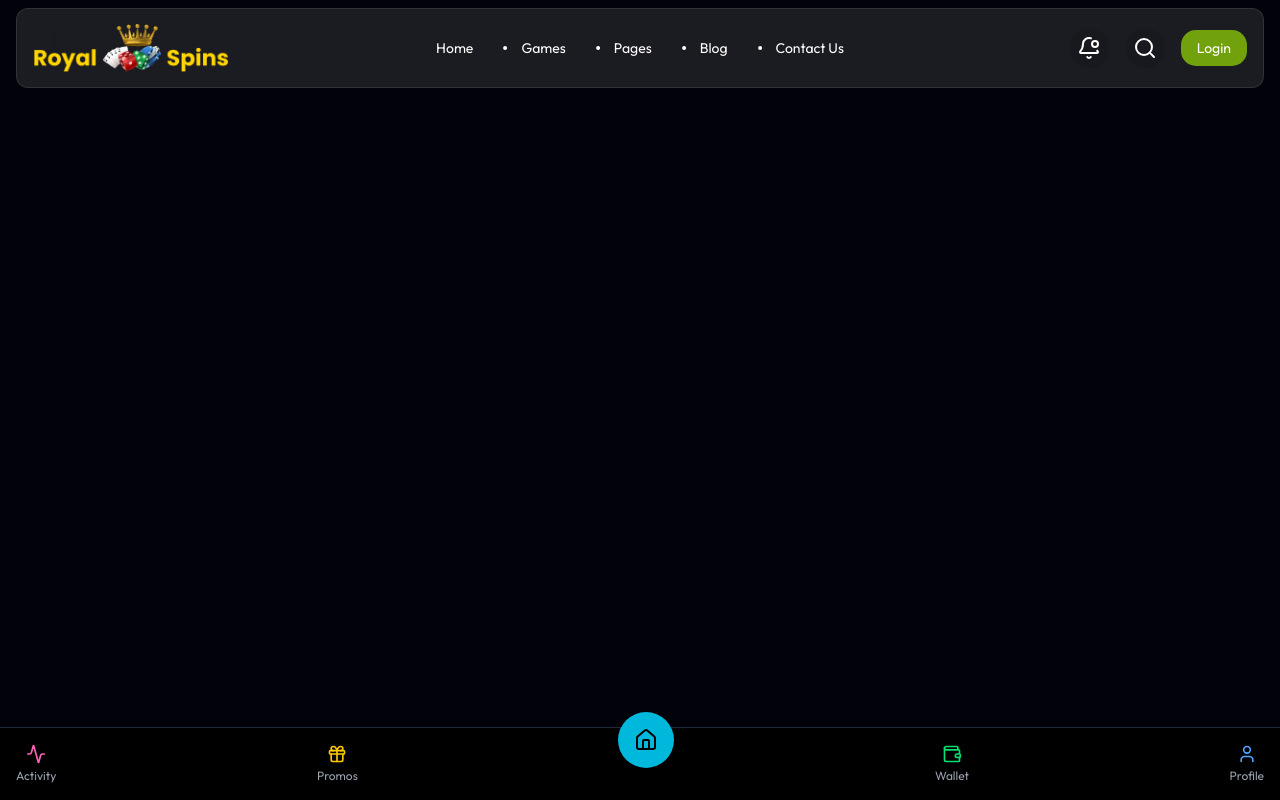
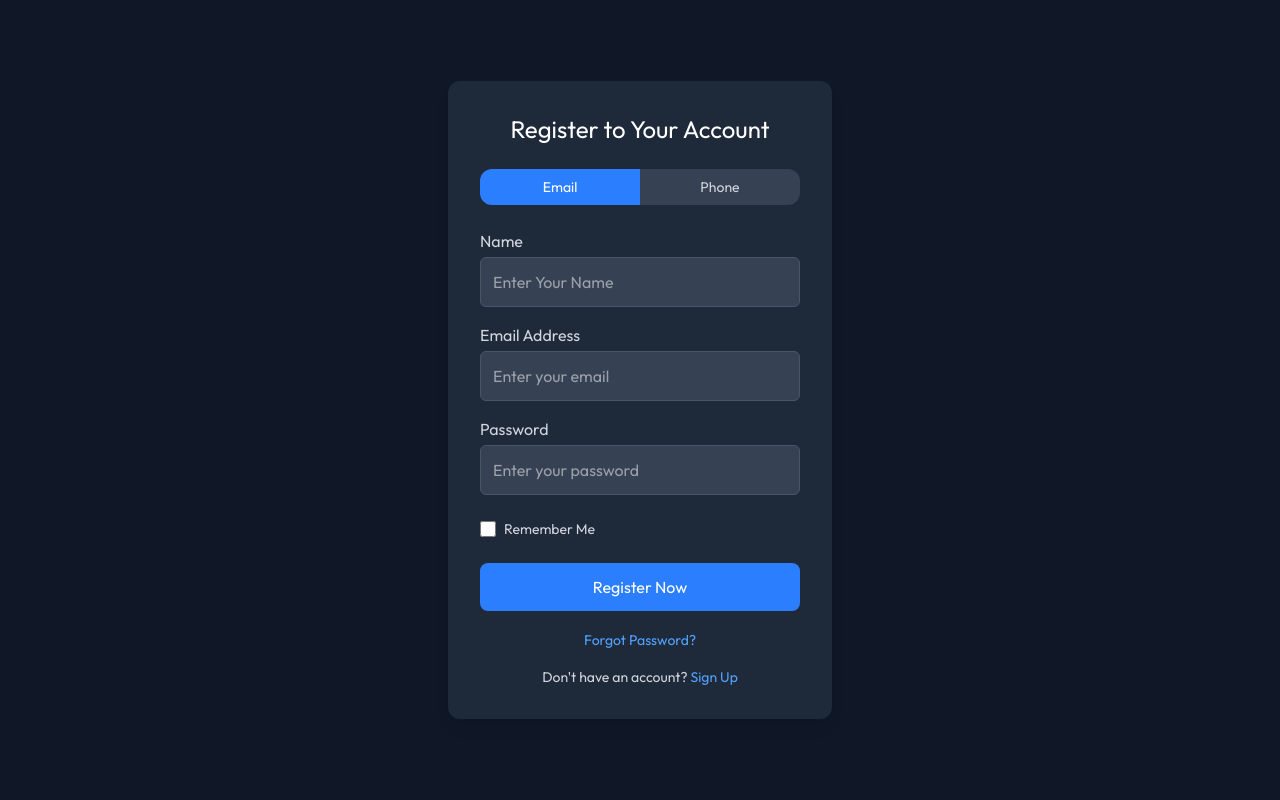
Before and after one commit to aryanrao001/betapp, a React (Vite) app: page /register in a window 1280 px wide. Built offline with nearby package versions, Linux system fonts and the light colour scheme.

Commit message:
letcommit

```diff
--- a/src/App.jsx
+++ b/src/App.jsx
@@ -13,22 +13,27 @@ import SpinWheel from './pages/SpinWheel';
 import Slottwo from './pages/Slottwo';
 import Slot from './pages/Slot';
 import Tosst from './pages/Tosst';
+import Register from './pages/Register';
 
 
 const App = () => {
   const location = useLocation();
 
   // Condition to hide Header and Footer on the login page
-  const showHeaderFooter = location.pathname !== '/login';
+  const showHeaderFooter = location.pathname !== '/login' && location.pathname !== '/register';
+  // const showHeaderFooter2 = location.pathname !== '/register';
+
 
 
   return (
     <div className="overflow-hidden">
       <ToastContainer />
       {showHeaderFooter && <Header />} {/* Render Header only if not on Login page */}
+      {/* {showHeaderFooter2 && <Header/> } */}
 
       <Routes>
         <Route path="/login" element={<Login />} />
+        <Route path="/register" element={<Register/>} />
         <Route path="/" element={<Home />} />
         <Route path="/toss" element={<Toss />} />
         <Route path="/slot" element={<Slot />} />
--- /dev/null
+++ b/src/pages/Register.jsx
@@ -0,0 +1,188 @@
+import React, { useContext, useEffect, useState, } from 'react';
+import { AllContext } from '../context/AllContext';
+import  axios  from 'axios';
+import { useNavigate } from 'react-router-dom';
+import { toast } from 'react-toastify';
+
+
+const Register = () => {
+  const [isEmail, setIsEmail] = useState(true); // Toggle between email and phone
+  const [name, setName] = useState('');
+  const [email, setEmail] = useState('');
+  const [phone, setPhone] = useState('');
+  const [password, setPassword] = useState('');
+  const navigate = useNavigate();
+
+  const {backendUrl , setToken , token  } = useContext(AllContext);
+
+  // useEffect(() => {
+  //   console.log("Token is " + token);
+  // }, [token])
+
+  // useEffect(() => {
+  //   const token = localStorage.getItem('token');
+  //   if (token) {
+  //     setToken(token); // Update context if token exists
+  //     console.log(token);
+  //     navigate('/'); // Redirect to the home page or desired page
+  //   }
+  // }, [setToken, navigate]);
+
+
+
+
+  const handleSubmit = async(e) => {
+    e.preventDefault();
+
+    // const formData = new FormData();
+    // if (isEmail) {
+    // formData.append("email", email);
+    // } else {
+    // formData.append("phone", phone);
+    // }
+    // formData.append("password", password);
+
+    const payload = {
+        password,
+        name
+      };
+
+      if (isEmail) {
+        payload.email = email;
+      } else {
+        payload.phone = phone;
+      }
+
+
+    try {
+        const response = await axios.post(backendUrl+'/api/user/register',payload);
+        console.log(response)
+        if (response.data.success) {
+          toast.success(response.data.message);
+          // localStorage.setItem('token', response.data.token);
+          setToken(response.data.token); // Update context
+          navigate('/'); // Optionally redirect after Register
+          } else {
+              toast.error(response.data.message);
+          }
+    } catch (error) {
+        console.log(error)
+    }
+  };
+
+
+  const handleEmailChange = (e) => {
+    setEmail(e.target.value);
+  };
+
+  const handlePhoneChange = (e) => {
+    setPhone(e.target.value);
+  };
+
+
+
+  return (
+    <div className="min-h-screen bg-gray-900 flex justify-center items-center">
+      <div className="bg-gray-800 p-8 rounded-xl w-full sm:w-96 shadow-lg">
+        <h2 className="text-2xl font-bold text-center text-white mb-6">Register to Your Account</h2>
+
+        <form onSubmit={handleSubmit}>
+          {/* Toggle for Email or Phone */}
+          <div className="flex justify-center mb-6">
+            <button
+              type="button"
+              onClick={() => setIsEmail(true)}
+              className={`w-1/2 py-2 text-sm font-semibold text-center rounded-l-xl ${isEmail ? 'bg-blue-500 text-white' : 'bg-gray-700 text-gray-300'} transition-all duration-300`}
+            >
+              Email
+            </button>
+            <button
+              type="button"
+              onClick={() => setIsEmail(false)}
+              className={`w-1/2 py-2 text-sm font-semibold text-center rounded-r-xl ${!isEmail ? 'bg-blue-500 text-white' : 'bg-gray-700 text-gray-300'} transition-all duration-300`}
+            >
+              Phone
+            </button>
+          </div>
+
+          {/* Input for Email or Phone */}
+
+          <div className="mb-4">
+            <label htmlFor="Name" className="text-gray-300 block mb-1">
+              Name
+            </label>
+            <input
+              type="text"
+              id={isEmail ? 'email' : 'phone'}
+              value={name}
+              onChange={(e) => setName(e.target.value) } // Handle change based on input type
+              className="w-full p-3 rounded-md bg-gray-700 text-white border border-gray-600 focus:outline-none focus:ring-2 focus:ring-blue-500"
+              placeholder="Enter Your Name"
+              required
+            />
+          </div>
+
+          <div className="mb-4">
+            <label htmlFor={isEmail ? 'email' : 'phone'} className="text-gray-300 block mb-1">
+              {isEmail ? 'Email Address' : 'Phone Number'}
+            </label>
+            <input
+              type={isEmail ? 'email' : 'tel'}
+              id={isEmail ? 'email' : 'phone'}
+              value={isEmail ? email : phone}
+              onChange={isEmail ? handleEmailChange : handlePhoneChange} // Handle change based on input type
+              className="w-full p-3 rounded-md bg-gray-700 text-white border border-gray-600 focus:outline-none focus:ring-2 focus:ring-blue-500"
+              placeholder={isEmail ? 'Enter your email' : 'Enter your phone number'}
+              required
+            />
+          </div>
+
+          {/* Password Input */}
+          <div className="mb-6">
+            <label htmlFor="password" className="text-gray-300 block mb-1">Password</label>
+            <input
+              type="password"
+              id="password"
+              value={password}
+              onChange={(e) => setPassword(e.target.value)}
+              className="w-full p-3 rounded-md bg-gray-700 text-white border border-gray-600 focus:outline-none focus:ring-2 focus:ring-blue-500"
+              placeholder="Enter your password"
+              required
+            />
+          </div>
+
+          {/* Remember Me Checkbox */}
+          <div className="flex items-center mb-6">
+            <input
+              type="checkbox"
+              id="rememberMe"
+              className="w-4 h-4 text-blue-500 border-gray-600 rounded focus:ring-blue-500"
+            />
+            <label htmlFor="rememberMe" className="text-gray-300 text-sm ml-2">Remember Me</label>
+          </div>
+
+          {/* Register Button */}
+          <button
+            type="submit"
+            className="w-full py-3 text-white font-semibold rounded-lg bg-blue-500 hover:bg-blue-600 transition-all duration-300"
+          >
+            Register Now
+
+          </button>
+        </form>
+
+        {/* Forgot Password Link */}
+        <div className="text-center mt-4">
+          <a href="#" className="text-blue-400 text-sm">Forgot Password?</a>
+        </div>
+
+        {/* Sign Up Option */}
+        <div className="text-center mt-4">
+          <p className="text-sm text-gray-300">Don't have an account? <a href="#" className="text-blue-400">Sign Up</a></p>
+        </div>
+      </div>
+    </div>
+  );
+};
+
+export default Register;
```
